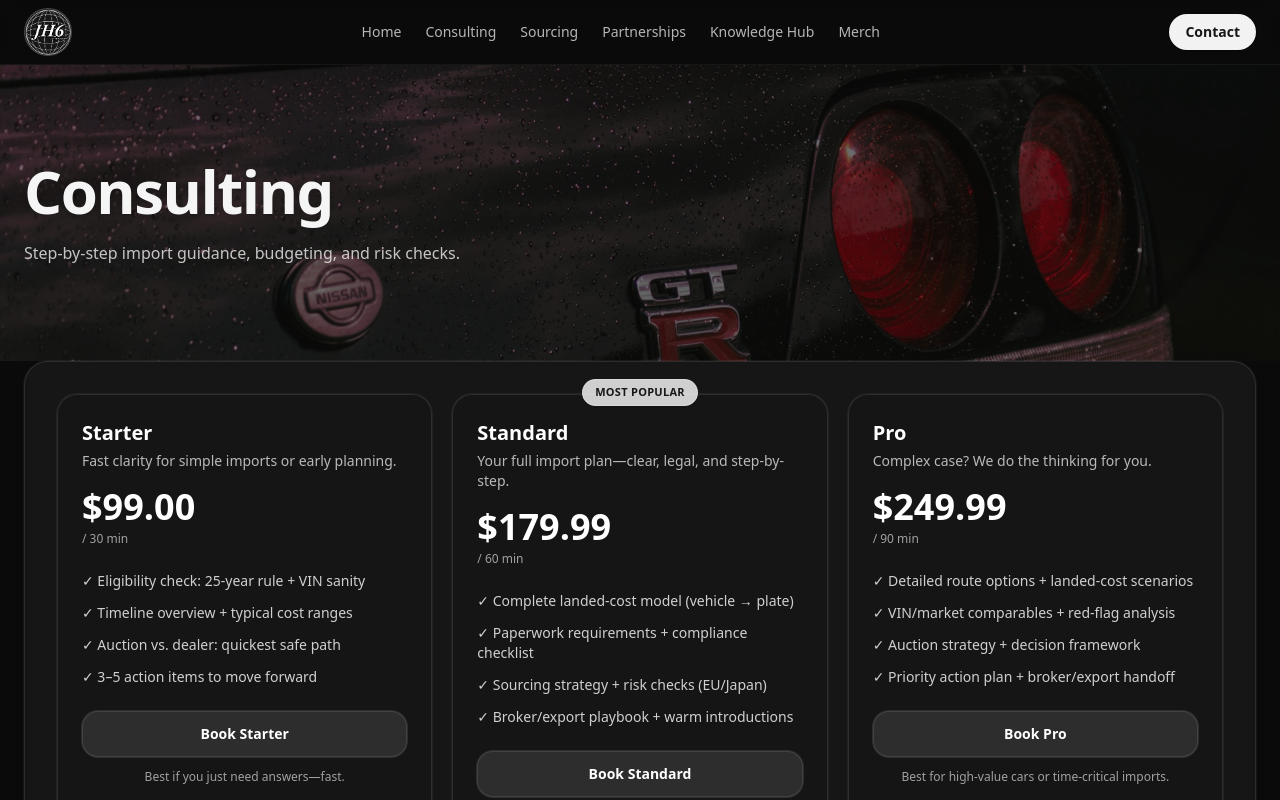
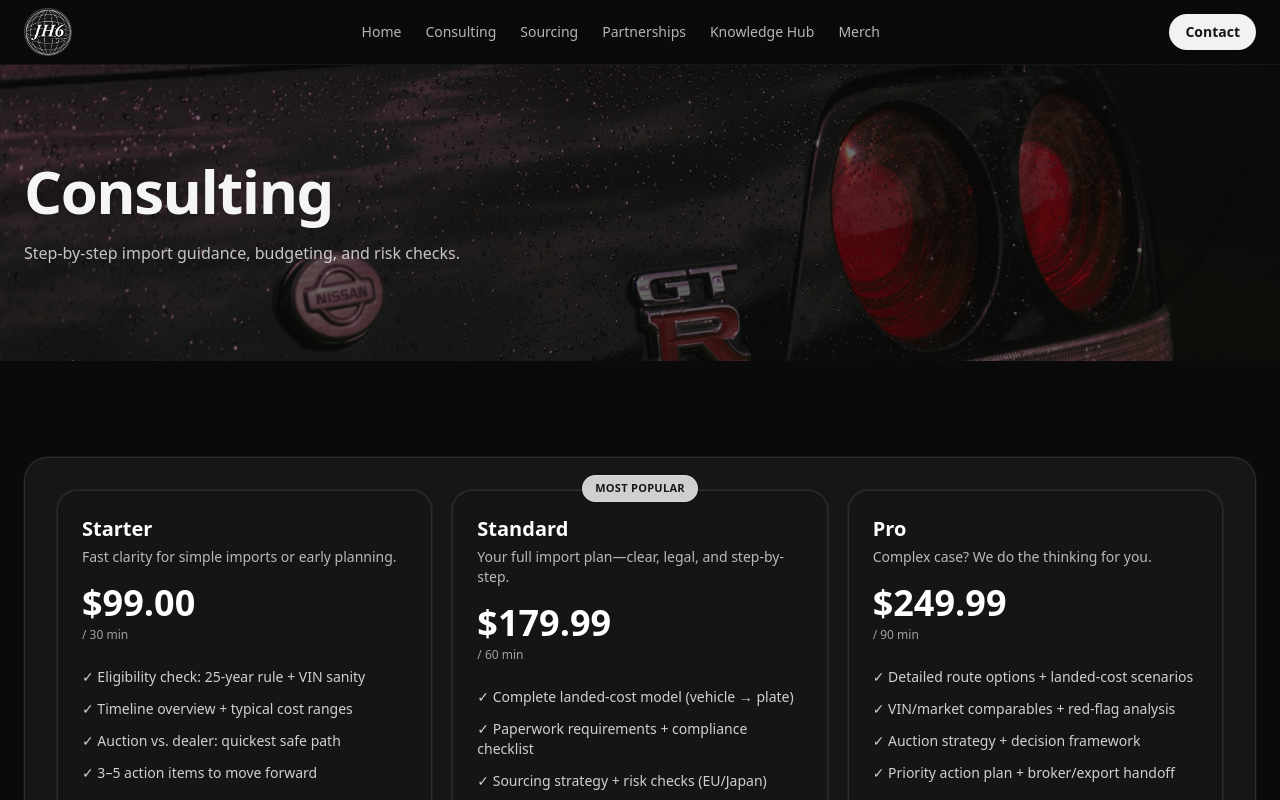
Before and after one commit to genghisjuan/JH6AUTOSHOP, a Next.js app: page /consulting in a window 1280 px wide. Shown: the top 800 px of the page. Built offline with nearby package versions, Linux system fonts and the light colour scheme.

Commit message:
Update page.tsx

```diff
--- a/app/consulting/page.tsx
+++ b/app/consulting/page.tsx
@@ -8,10 +8,9 @@
         subtitle="Step-by-step import guidance, budgeting, and risk checks."
       />
 
-      <section className="mx-auto max-w-7xl px-4 sm:px-6 pb-16">
+      <section className="mx-auto max-w-7xl px-4 sm:px-6 pb-16 mt-14 sm:mt-20 lg:mt-24">
         <div className="relative rounded-[24px] border border-white/10 bg-white/5 p-4 sm:p-6 lg:p-8 ring-1 ring-white/5 backdrop-blur">
           <div className="grid gap-5 lg:grid-cols-3">
-            {/* Starter */}
             <article className="rounded-[20px] border border-white/10 bg-neutral-900/60 p-5 sm:p-6 ring-1 ring-white/5">
               <header className="mb-3">
                 <h3 className="text-xl font-semibold text-white">Starter</h3>
@@ -19,19 +18,16 @@
                   Fast clarity for simple imports or early planning.
                 </p>
               </header>
-
               <div className="mt-4">
                 <div className="text-4xl font-extrabold text-white">$99.00</div>
                 <div className="text-xs text-white/60 mt-1">/ 30 min</div>
               </div>
-
               <ul className="mt-6 space-y-3 text-sm text-white/80">
                 <li>✓ Eligibility check: 25-year rule + VIN sanity</li>
                 <li>✓ Timeline overview + typical cost ranges</li>
                 <li>✓ Auction vs. dealer: quickest safe path</li>
                 <li>✓ 3–5 action items to move forward</li>
               </ul>
-
               <div className="mt-6">
                 <a
                   href="#contact"
@@ -45,31 +41,28 @@
               </div>
             </article>
 
-            {/* Standard (Most Popular) */}
             <article className="relative rounded-[20px] border border-white/10 bg-neutral-900/70 p-5 sm:p-6 ring-1 ring-white/5">
               <div className="pointer-events-none absolute inset-x-0 -top-4 mx-auto w-max rounded-full border border-white/20 bg-white/80 px-3 py-1 text-[11px] font-semibold uppercase tracking-wide text-neutral-900 shadow">
                 Most Popular
               </div>
-
               <header className="mb-3">
                 <h3 className="text-xl font-semibold text-white">Standard</h3>
                 <p className="mt-1 text-sm text-white/70">
                   Your full import plan—clear, legal, and step-by-step.
                 </p>
               </header>
-
               <div className="mt-4">
-                <div className="text-4xl font-extrabold text-white">$179.99</div>
+                <div className="text-4xl font-extrabold text-white">
+                  $179.99
+                </div>
                 <div className="text-xs text-white/60 mt-1">/ 60 min</div>
               </div>
-
               <ul className="mt-6 space-y-3 text-sm text-white/80">
                 <li>✓ Complete landed-cost model (vehicle → plate)</li>
                 <li>✓ Paperwork requirements + compliance checklist</li>
                 <li>✓ Sourcing strategy + risk checks (EU/Japan)</li>
                 <li>✓ Broker/export playbook + warm introductions</li>
               </ul>
-
               <div className="mt-6">
                 <a
                   href="#contact"
@@ -83,7 +76,6 @@
               </div>
             </article>
 
-            {/* Pro */}
             <article className="rounded-[20px] border border-white/10 bg-neutral-900/60 p-5 sm:p-6 ring-1 ring-white/5">
               <header className="mb-3">
                 <h3 className="text-xl font-semibold text-white">Pro</h3>
@@ -91,19 +83,18 @@
                   Complex case? We do the thinking for you.
                 </p>
               </header>
-
               <div className="mt-4">
-                <div className="text-4xl font-extrabold text-white">$249.99</div>
+                <div className="text-4xl font-extrabold text-white">
+                  $249.99
+                </div>
                 <div className="text-xs text-white/60 mt-1">/ 90 min</div>
               </div>
-
               <ul className="mt-6 space-y-3 text-sm text-white/80">
                 <li>✓ Detailed route options + landed-cost scenarios</li>
                 <li>✓ VIN/market comparables + red-flag analysis</li>
                 <li>✓ Auction strategy + decision framework</li>
                 <li>✓ Priority action plan + broker/export handoff</li>
               </ul>
-
               <div className="mt-6">
                 <a
                   href="#contact"
```
